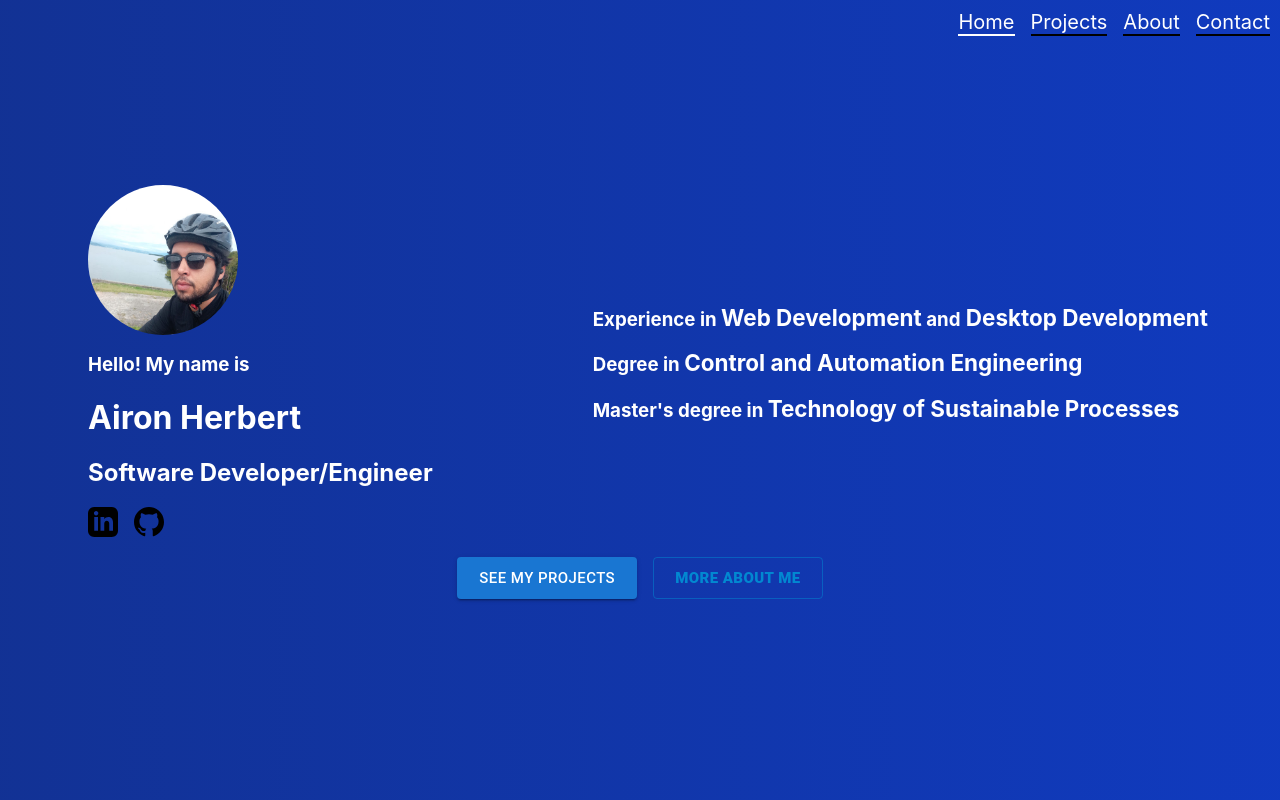
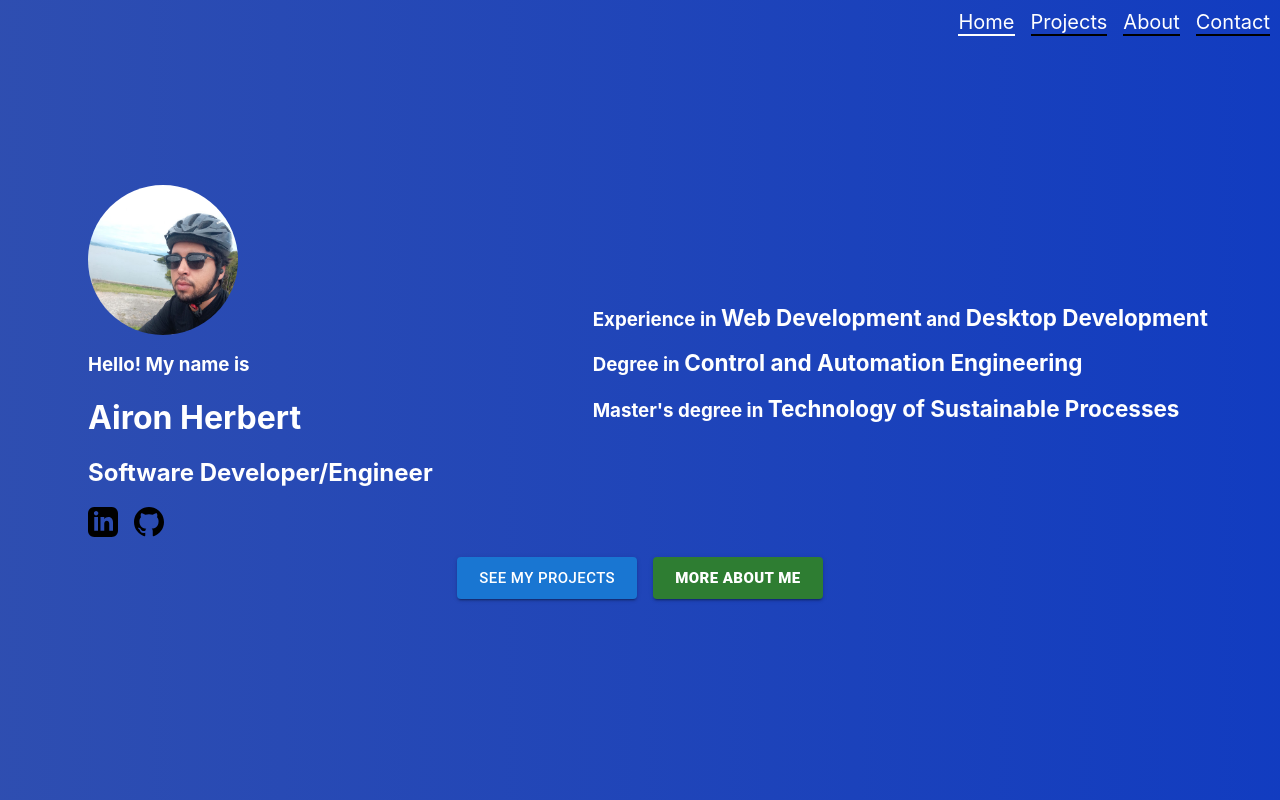
Before and after one commit to aironherbert/portfolio, a React (Create React App) app: page /#/ in a window 1280 px wide. Shown: the top 800 px of the page. Built offline with nearby package versions, Linux system fonts and the light colour scheme; the HTML template or start-up script is replaced by a standard one.

Commit message:
Change colors and fix tsconfig

```diff
--- a/src/components/portfolio/components/home/index.tsx
+++ b/src/components/portfolio/components/home/index.tsx
@@ -12,7 +12,7 @@ const Container = styled.div<{ isOnScreen?: boolean }>`
     gap: 1em;
     position: relative;
 
-    background: linear-gradient(270deg, #103bc1, #181818);
+    background: linear-gradient(270deg, #103bc1, #838383);
     background-size: 400% 400%;
 
     -webkit-animation: AnimationName 15s ease infinite;
@@ -189,9 +189,9 @@ export default function Home() {
                 <HashLink to="#about" style={{ textDecoration: "none" }}>
                     <Button
                         size="large"
-                        variant="outlined"
+                        variant="contained"
                         href="#about"
-                        color="info"
+                        color="success"
                         sx={{ fontWeight: 900 }}
                     >
                         More about me
```
Also changed, not shown: tsconfig.json (+10 -8 lines).
